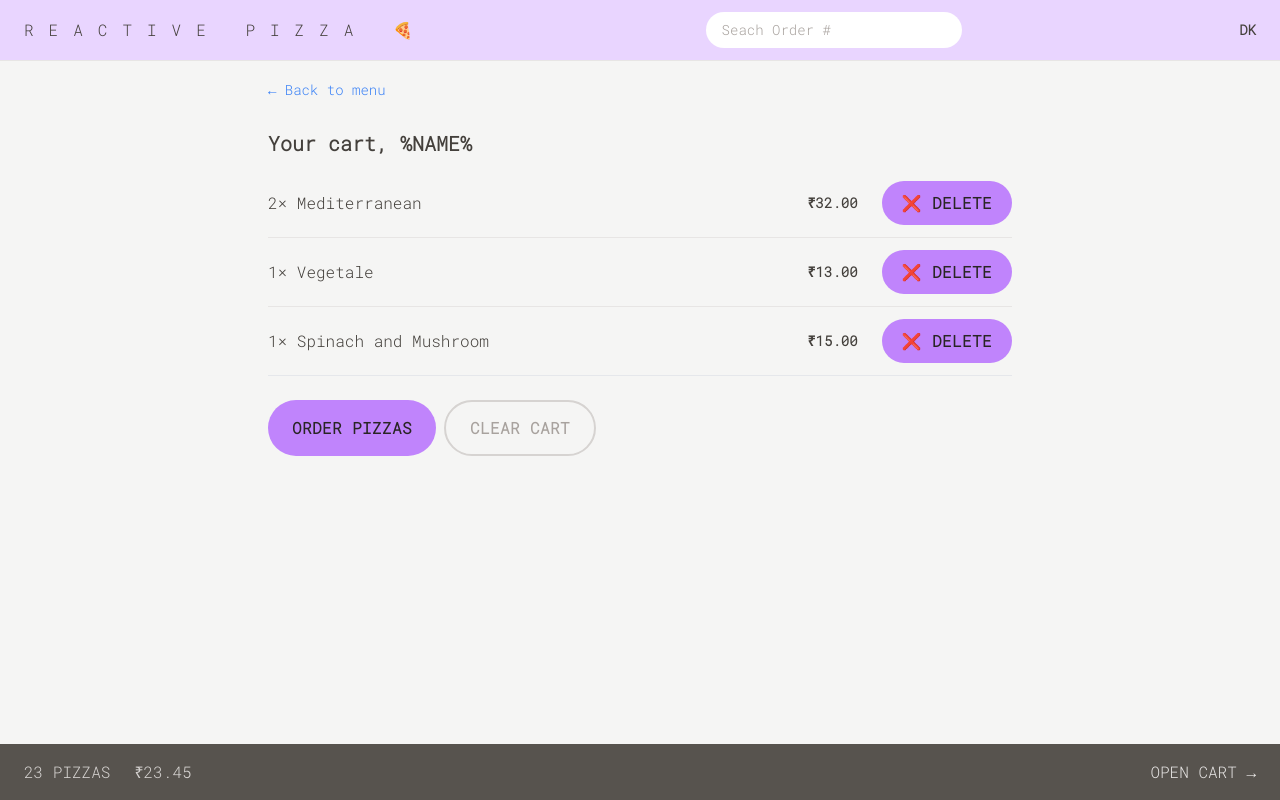
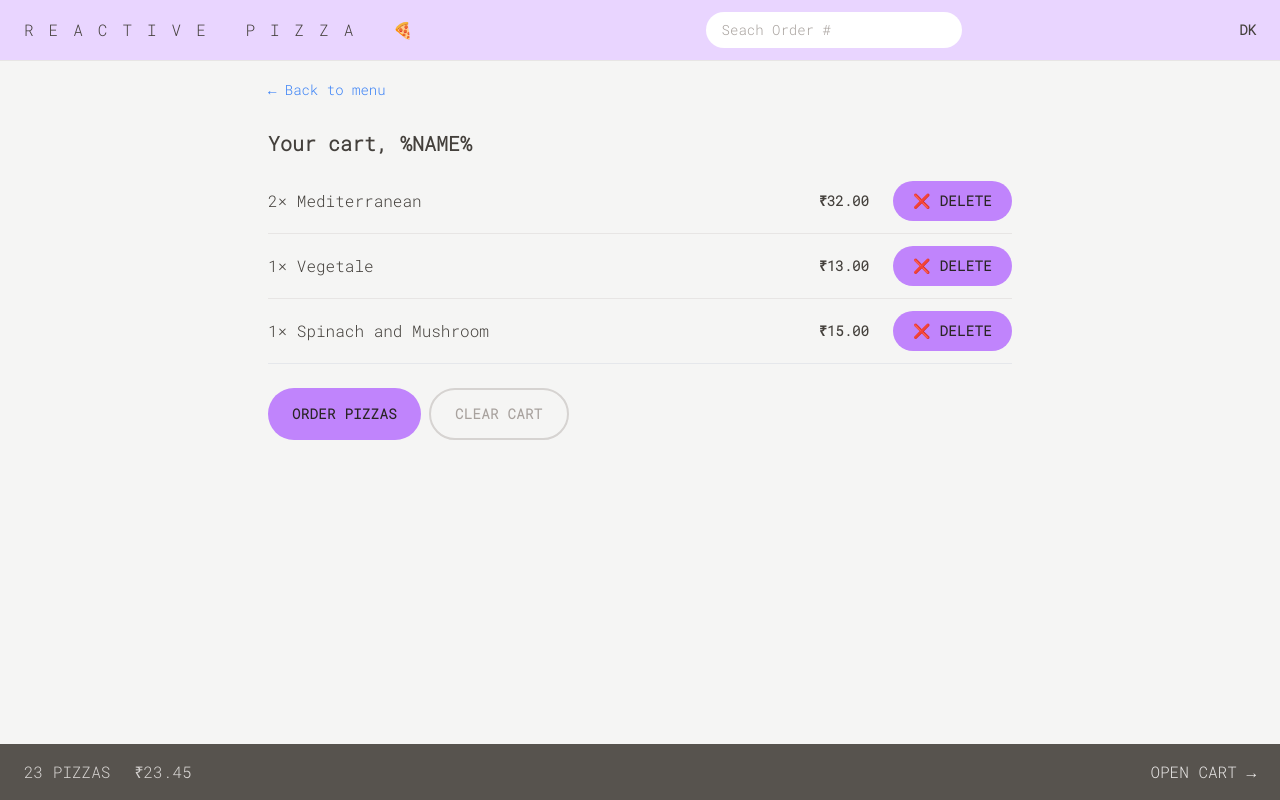
Before and after one commit to divyuk/pizza-app, a React (Vite) app: page /cart in a window 1280 px wide. Built offline with nearby package versions, Linux system fonts and the light colour scheme; a web font is replaced by a local one.

Commit message:
Added text-sm 🦐

```diff
--- a/src/ui/Button.jsx
+++ b/src/ui/Button.jsx
@@ -2,13 +2,13 @@ import { Link } from 'react-router-dom';
 
 function Button({ children, disabled, to, type }) {
   const base =
-    'inline-block rounded-full bg-purple-400 font-semibold uppercase tracking-wide text-stone-800 transition-colors duration-300 hover:bg-purple-300 focus:outline-none focus:ring focus:ring-purple-300 focus:ring-offset-2 disabled:cursor-not-allowed ';
+    'inline-block text-sm rounded-full bg-purple-400 font-semibold uppercase tracking-wide text-stone-800 transition-colors duration-300 hover:bg-purple-300 focus:outline-none focus:ring focus:ring-purple-300 focus:ring-offset-2 disabled:cursor-not-allowed ';
 
   const styles = {
     primary: base + ' px-4 py-3 sm:px-6 sm:py-4',
     small: base + ' px-4 py-2 md:px-5 md:py-2.5 text-sx',
     secondary:
-      'inline-block rounded-full border-2 border-stone-300 font-semibold uppercase tracking-wide text-stone-400 transition-colors duration-300 hover:bg-stone-300 focus:bg-stone-300 focus:text-stone-800 focus:outline-none focus:ring focus:ring-stone-200 focus:ring-offset-2 disabled:cursor-not-allowed  px-4 py-2.5 sm:px-6 sm:py-4 md:py-3.5',
+      'inline-block text-sm rounded-full border-2 border-stone-300 font-semibold uppercase tracking-wide text-stone-400 transition-colors duration-300 hover:bg-stone-300 focus:bg-stone-300 focus:text-stone-800 focus:outline-none focus:ring focus:ring-stone-200 focus:ring-offset-2 disabled:cursor-not-allowed  px-4 py-2.5 sm:px-6 sm:py-4 md:py-3.5',
   };
   if (to)
     return (
```
